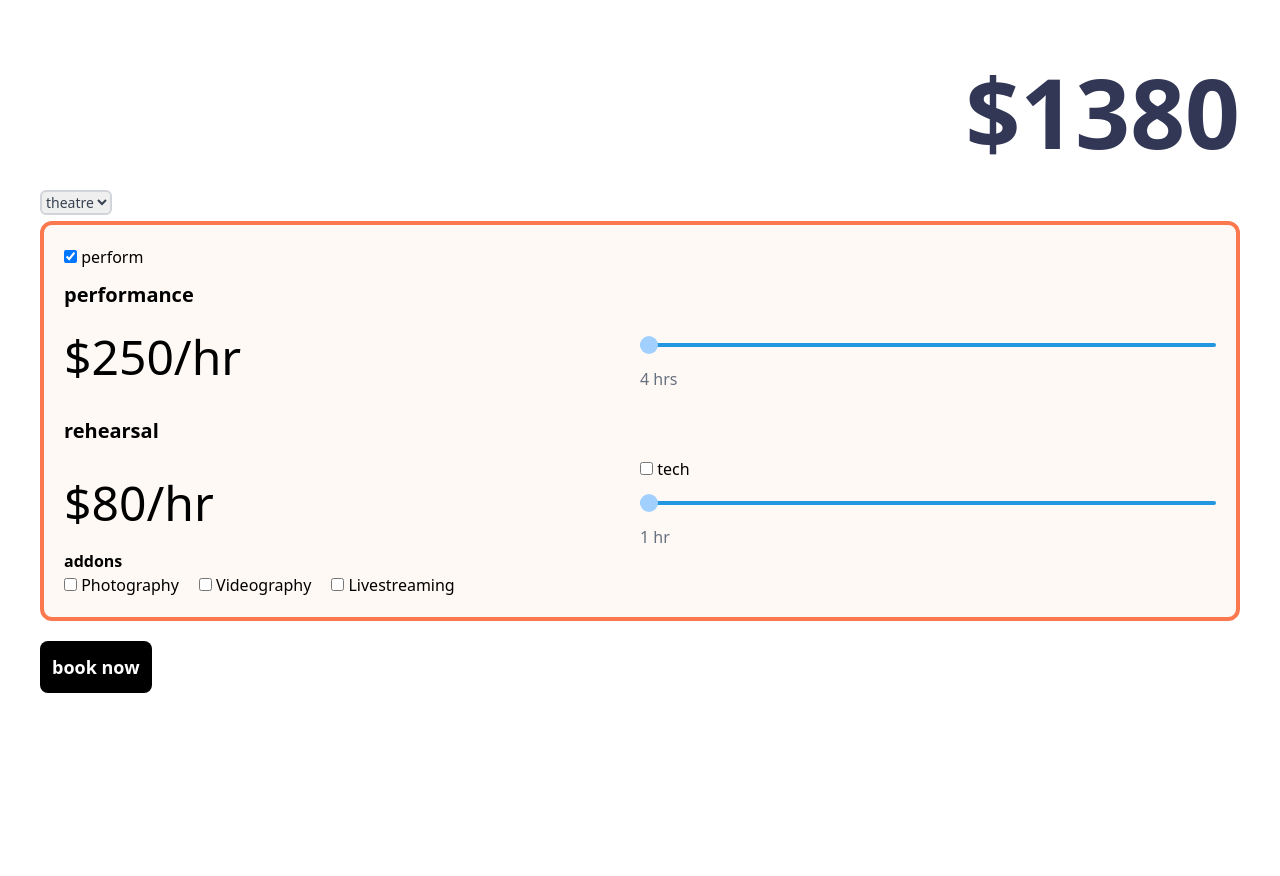
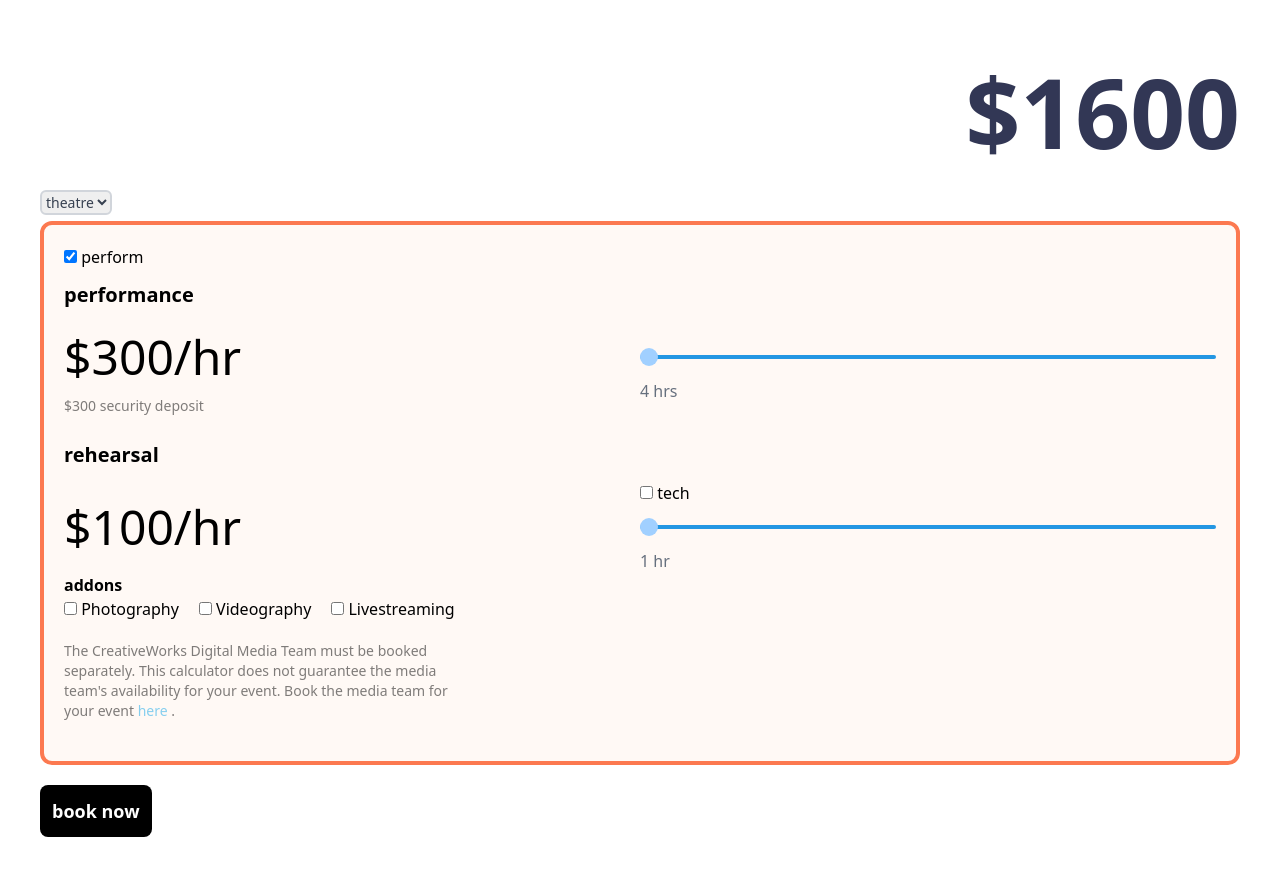
Before and after one commit to xanderjakeq/pricest, a SvelteKit app: page / in a window 1280 px wide. Both pictures are taken after a click on the checkbox "perform". Shown: the top 876 px of the page. Before the commit the page ends 800 px from the top, so only its background shows below. Built offline with nearby package versions, Linux system fonts and the light colour scheme.

Commit message:
update pricing and add disclaimers

```diff
--- a/src/routes/+page.svelte
+++ b/src/routes/+page.svelte
@@ -8,10 +8,11 @@
 
 	const prices = {
 		theatre: {
-			perf: 250,
+			perf: 300,
+			partnerPerf: 250,
 			securityDeposit: 300,
-			techRehearsal: 125,
-			rehearsal: 80
+			techRehearsal: 200,
+			rehearsal: 100
 		},
 		studio: {
 			artist: 40,
@@ -109,11 +110,16 @@
                     my-3">performance</label
 				>
 				<div class="flex flex-col md:flex-row gap-3 items-center justify-between mb-6">
-					<div
-						class="w-full md:w-64 text-[3rem]
-                        font-thin"
-					>
-						${prices.theatre.perf + addons}/hr
+					<div>
+						<p
+							class="w-full md:w-64 text-[3rem]
+                                    font-thin"
+						>
+							${prices.theatre.perf + addons}/hr
+						</p>
+						<span class="text-sm opacity-50">
+							${prices.theatre.securityDeposit} security deposit
+						</span>
 					</div>
 					<div class="w-full max-w-xl">
 						<div class="slidecontainer">
@@ -248,11 +254,24 @@ Media Technician"
 					</label>
 				</div>
 			</div>
+
+			<p class="text-sm max-w-sm my-5 opacity-50">
+				The CreativeWorks Digital Media Team must be booked separately. This calculator does not
+				guarantee the media team's availability for your event. Book the media team for your event
+				<a
+					href="https://docs.google.com/forms/d/e/1FAIpQLSf96nxL7ZyJpDmOT1aU_ighN0tL9iaM_mm1yQhXKI9rDtQO5Q/viewform"
+					class="text-sky-500"
+				>
+					here
+				</a>.
+			</p>
 		</div>
 	</div>
 	<div class="flex flex-col flex-start">
 		<a
-			href={'mailto:ricardo@joesmovement.org?subject=' +
+			href={'mailto:' +
+				(selected === spaces[0] ? 'gustavo' : 'ricardo') +
+				'@joesmovement.org?subject=' +
 				(selected === spaces[0]
 					? "Theatre%20rental%20for%20Joe's%20Movement%20Emporium"
 					: "Space%20Rental%20for%20Joe's%20Movement%20Emporium")}
```
